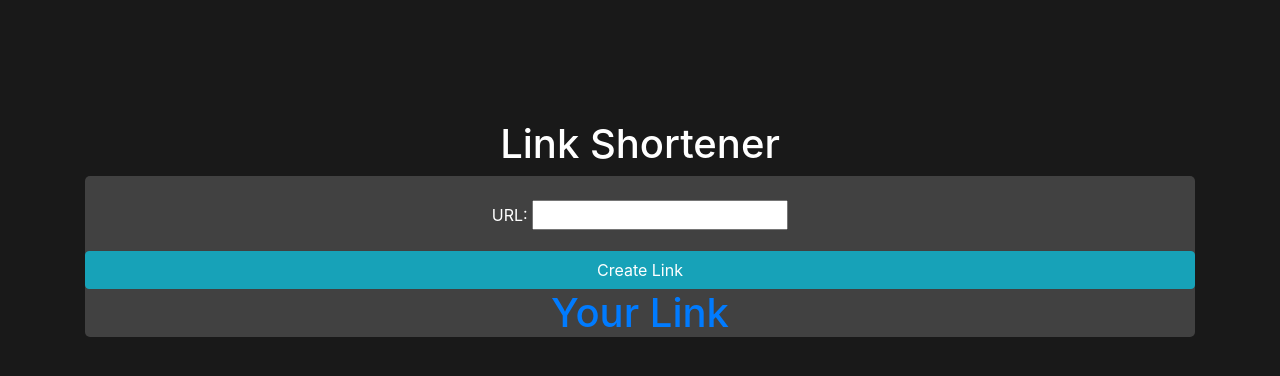
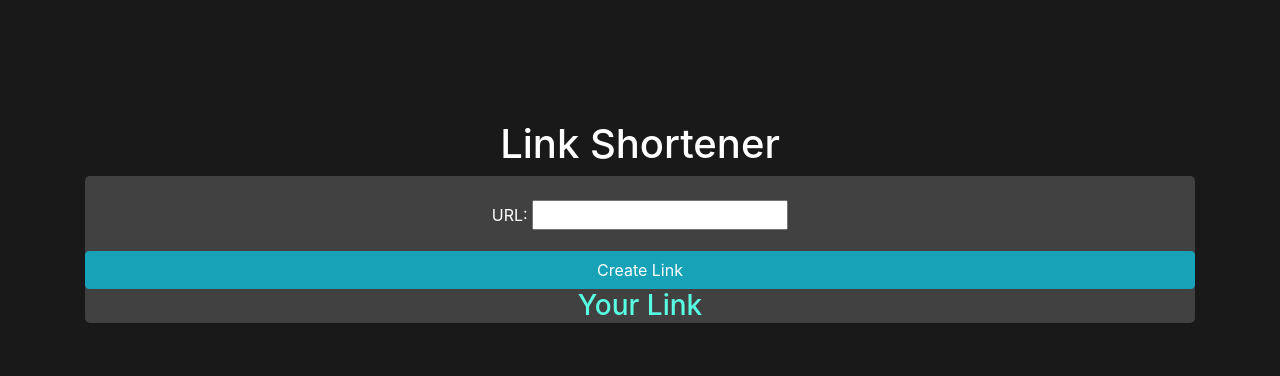
Before and after one commit to relby/LinkShortenerDjango, a Django app: template main/templates/main/home.html in a window 1280 px wide. Shown: the top 376 px of the page. Run offline with Django 3.2, Linux system fonts and the light colour scheme; the template is opened without the code that fills it: values that come from a table or form of the project are taken from there, most other values are stand-ins (such as "Sample title", 1, 10 or a date in 2020); some libraries are stand-ins or nearby versions.

Commit message:
Some redesign

```diff
--- a/main/templates/main/home.html
+++ b/main/templates/main/home.html
@@ -24,15 +24,15 @@
     <br>
     <br>
     <h1>Link Shortener</h1>
-    <div style="background-color: #414141; border-radius: 5px;" class="">
-        <form action="#" method="POST">
+    <div style="background-color: #414141; border-radius: 5px;;" class="">
+        <form action="" method="POST">
             {% csrf_token %}
             <br>
             {{ form.as_p }}
             <button class="btn btn-block btn-info" type="submit" name="save">Create Link</button>
         </form>
         {% if shortened_url %}
-            <h1><a href="{{shortened_url}}">Your Link</a></h1>
+            <h3><a style="color: rgb(89, 255, 227);" href="{{shortened_url}}">Your Link</a></h3>
         {% endif %}
     </div>
   </div>
```
Also changed, not shown: db.sqlite3.
